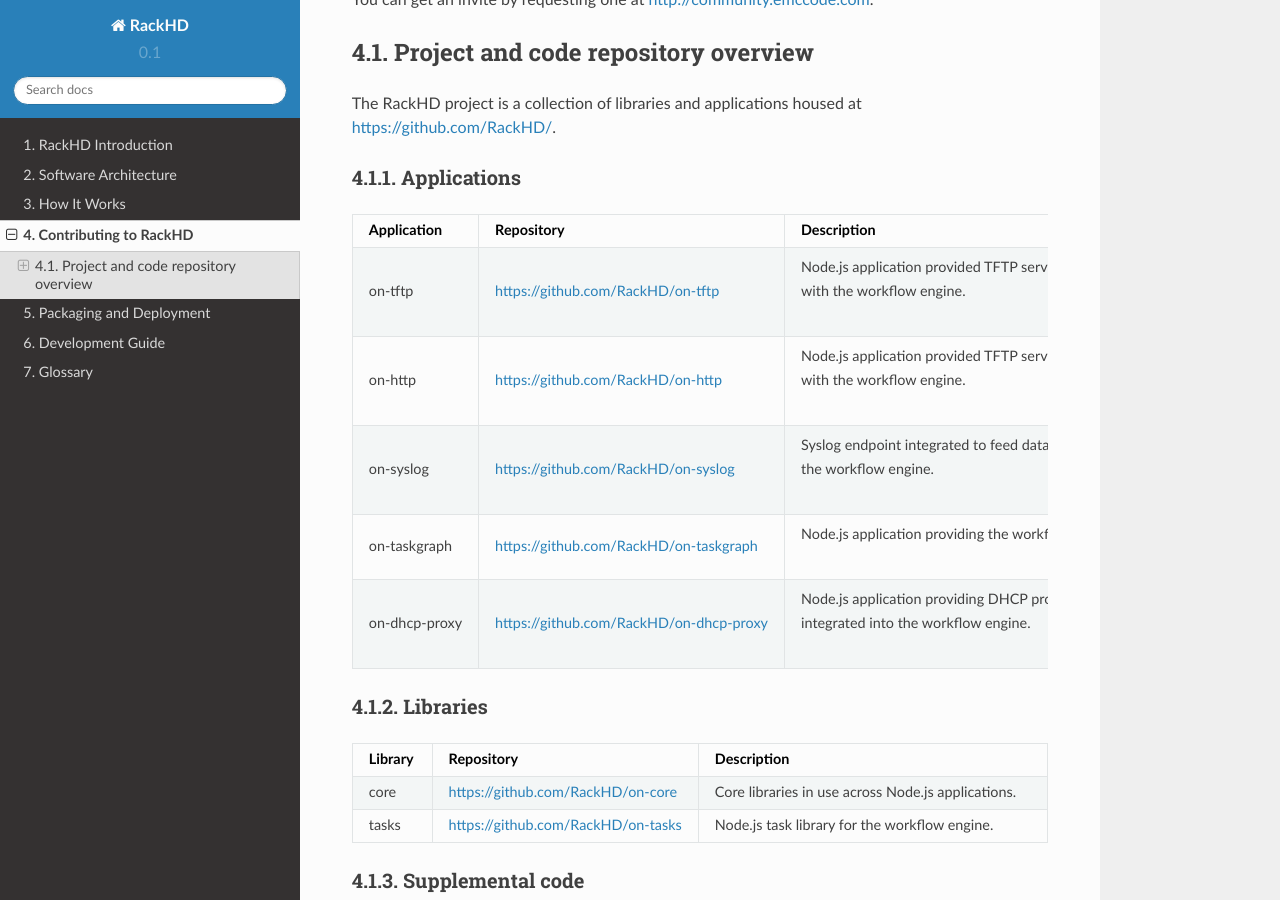
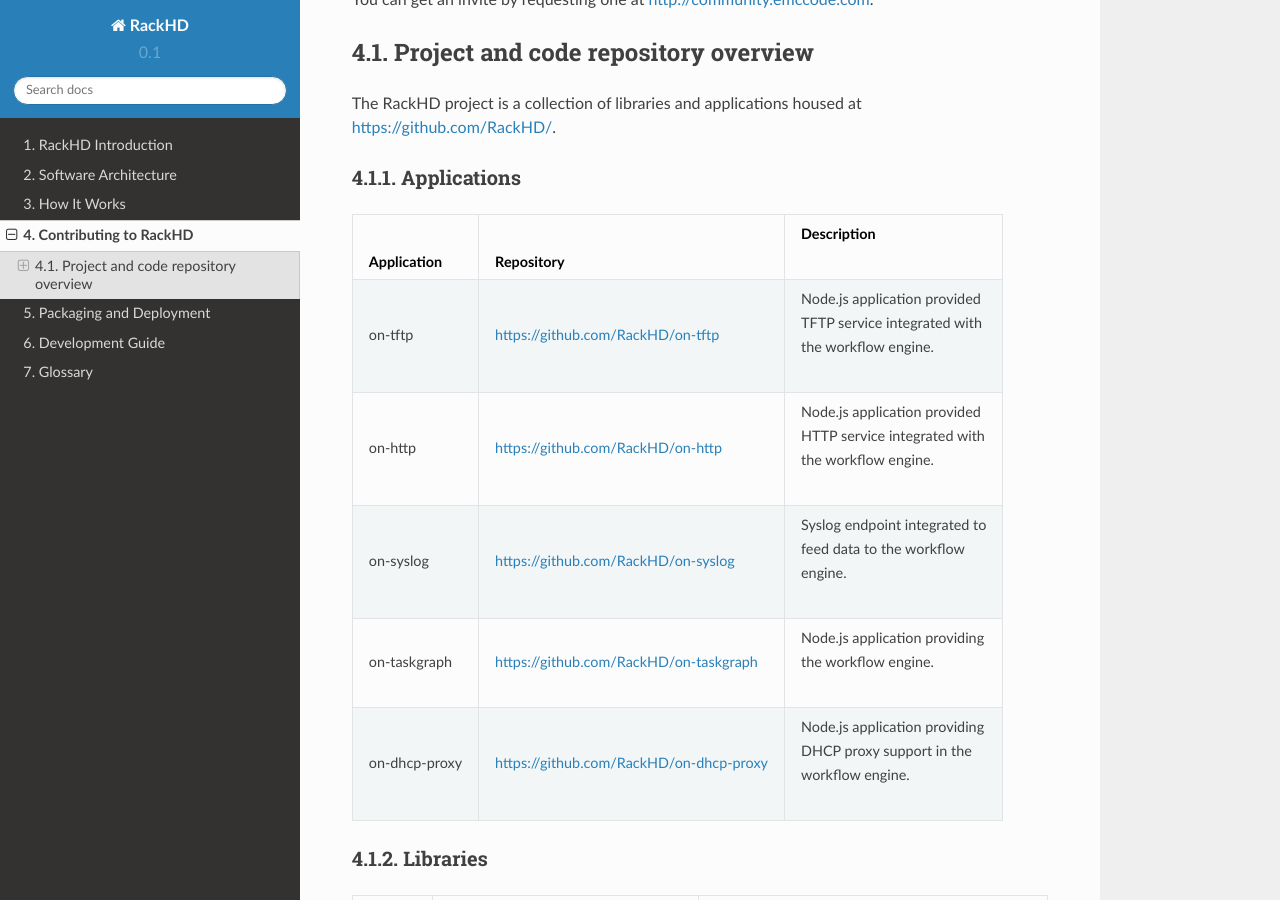
Before and after one commit to RackHD/docs, a Sphinx documentation site: the page built from docs/contributing.rst, in a window 1280 px wide and 900 px high, scrolled down 484 px. Built offline with Sphinx 7.4.7 and the Read the Docs theme 2.0.0, drawn with Linux system fonts in a browser that asks for light colours.

Commit message:
3-col grid table

```diff
--- a/docs/contributing.rst
+++ b/docs/contributing.rst
@@ -21,32 +21,31 @@
 
 Applications
 ^^^^^^^^^^^^^^^^^^^^^^^^
-.. list-table::
-   :widths: 20 20 100
-   :header-rows: 1
 
-   * - Application
-     - Repository
-     - Description
-   * - on-tftp
-     - https://github.com/RackHD/on-tftp
-     - | Node.js application provided TFTP service integrated
-       | with the workflow engine.
-   * - on-http
-     - https://github.com/RackHD/on-http
-     - | Node.js application provided TFTP service integrated
-       | with the workflow engine.
-   * - on-syslog
-     - https://github.com/RackHD/on-syslog
-     - | Syslog endpoint integrated to feed data into
-       | the workflow engine.
-   * - on-taskgraph
-     - https://github.com/RackHD/on-taskgraph
-     - | Node.js application providing the workflow engine.
-   * - on-dhcp-proxy
-     - https://github.com/RackHD/on-dhcp-proxy
-     - | Node.js application providing DHCP proxy support
-       | integrated into the workflow engine.
++-------------+---------------------------------------+----------------------------------+
+| Application | Repository                            || Description                     |
++=============+=======================================+==================================+
+|on-tftp      |https://github.com/RackHD/on-tftp      || Node.js application provided    |
+|             |                                       || TFTP service integrated with    |
+|             |                                       || the workflow engine.            |
++-------------+---------------------------------------+----------------------------------+
+|on-http      |https://github.com/RackHD/on-http      || Node.js application provided    |
+|             |                                       || HTTP service integrated with    |
+|             |                                       || the workflow engine.            |
++-------------+---------------------------------------+----------------------------------+
+|on-syslog    |https://github.com/RackHD/on-syslog    || Syslog endpoint integrated to   |
+|             |                                       || feed data to the workflow       |
+|             |                                       || engine.                         |
++-------------+---------------------------------------+----------------------------------+
+|on-taskgraph |https://github.com/RackHD/on-taskgraph || Node.js application providing   |
+|             |                                       || the workflow engine.            |
++-------------+---------------------------------------+----------------------------------+
+|on-dhcp-proxy|https://github.com/RackHD/on-dhcp-proxy|| Node.js application providing   |
+|             |                                       || DHCP proxy support in the       |
+|             |                                       || workflow engine.                |
++-------------+---------------------------------------+----------------------------------+
+
+
 
 Libraries
 ^^^^^^^^^
@@ -76,7 +75,7 @@
      - Description
 
    * - Web user interface
-     - https://github.com/RackHD/on-web-ui
+     - | https://github.com/RackHD/on-web-ui
      - | Initial web interfaces to some of the APIs - multiple
        | interfaces embedded into a single project.
    * - statsd
```
